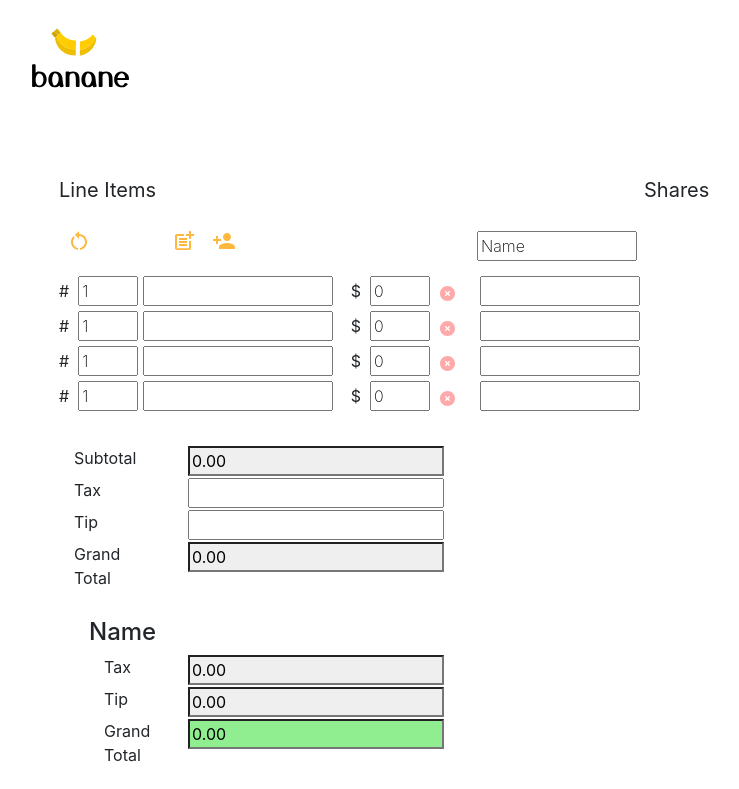
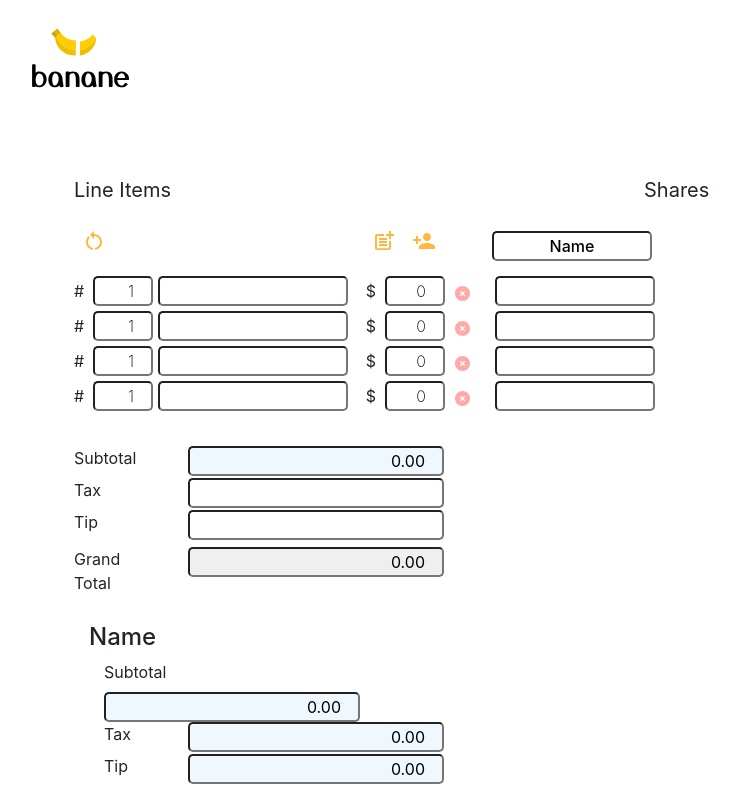
Before and after one commit to alivira/banane-split, a React (Create React App) app: page / in a window 1280 px wide. Shown: the top 789 px of the page, without its empty margins (11-750 px from the left). Built offline with nearby package versions, Linux system fonts and the light colour scheme.

Commit message:
added styling, fixed negative numbers, fixed divide by zero

```diff
--- a/src/App.css
+++ b/src/App.css
@@ -36,3 +36,24 @@
     transform: rotate(360deg);
   }
 }
+
+input{
+  border-radius: 5px;
+}
+
+input.total{
+  text-align: right;
+}
+
+input.quantity{
+  text-align: right;
+}
+
+input.shares{
+  text-align: center;
+}
+
+input.names{
+  text-align: center;
+  font-weight: 500;
+}
--- a/src/App.js
+++ b/src/App.js
@@ -50,10 +50,11 @@ class App extends Component {
   };
 
   handleUpdateBillValue = (counter, e) => {
+    var input = this.preventNegative(e);
     const counters = [...this.state.counters];
     const index = counters.indexOf(counter);
     counters[index] = { ...counter };
-    counters[index].value = e;
+    counters[index].value = input;
     this.setState({ counters });
     // this.updateUserTotalBreakdown();
     this.updateUserTotalBreakdownValue(
@@ -80,12 +81,13 @@ class App extends Component {
   };
 
   handleUpdateBillQuantity = (counter, e) => {
+    var input = this.preventNegative(e);
     const counters = [...this.state.counters];
     const index = counters.indexOf(counter);
     counters[index] = { ...counter };
-    counters[index].quantity = e;
+    counters[index].quantity = input;
     this.setState({ counters });
-    console.log("Updated quantity", e);
+    console.log("Updated quantity", input);
     this.updateUserTotalBreakdownValue(
       this.state.users,
       this.state.totals[0].tax,
@@ -99,7 +101,7 @@ class App extends Component {
     console.log("billID: ", newBillId);
     console.log("Bills: ", this.state.counters);
 
-    var newPortion = portion;
+    var newPortion = this.preventNegative(portion);
     if (!newPortion) {
       newPortion = 0;
     }
@@ -261,7 +263,10 @@ class App extends Component {
 
     for (let i = 0; i < user.bills.length; i++) {
       for (let j = 0; j < bills.length; j++) {
-        if (user.bills[i].billId === bills[j].id) {
+        if (
+          user.bills[i].billId === bills[j].id &&
+          this.findPortionTotals(bills[j].id) > 0
+        ) {
           total +=
             bills[j].value *
             bills[j].quantity *
@@ -301,7 +306,10 @@ class App extends Component {
 
     for (let i = 0; i < user.bills.length; i++) {
       for (let j = 0; j < bills.length; j++) {
-        if (user.bills[i].billId === bills[j].id) {
+        if (
+          user.bills[i].billId === bills[j].id &&
+          this.findPortionTotals(bills[j].id) > 0
+        ) {
           total +=
             bills[j].value *
             bills[j].quantity *
@@ -354,6 +362,10 @@ class App extends Component {
     count +=
       Number(this.state.totals[0].tax) + Number(this.state.totals[0].tip);
     return count;
+  };
+
+  preventNegative = (input) => {
+    return input < 0 ? 0 : input;
   };
 
   render() {
--- a/src/components/counter.jsx
+++ b/src/components/counter.jsx
@@ -9,6 +9,7 @@ class Counter extends Component {
           <form>
             # &nbsp;
             <input
+              className="quantity"
               type="number"
               style={{ fontWeight: "200", width: "60px" }}
               required
@@ -32,6 +33,7 @@ class Counter extends Component {
             ></input>
             &nbsp; &nbsp; $ &nbsp;
             <input
+              className="quantity"
               type="number"
               style={{ fontWeight: "200", width: "60px" }}
               required
@@ -54,7 +56,7 @@ class Counter extends Component {
           ></img>
 
           {this.props.users.map((user) => (
-            <div className="col" style={{ columnWidth: "50px" }}>
+            <div className="col">
               <User
                 user={user}
                 counter={this.props.counter}
--- a/src/components/counters.jsx
+++ b/src/components/counters.jsx
@@ -47,7 +47,6 @@ class Counters extends Component {
                 style={{
                   fontSize: "15pt",
                   fontWeight: "400",
-                  marginLeft: "-15px",
                 }}
               >
                 Line Items
@@ -60,7 +59,7 @@ class Counters extends Component {
           </div>
 
           <div className="row" style={{ paddingBottom: "15px" }}>
-            <div style={{ paddingRight: "65px" }}>
+            <div style={{ paddingRight: "250px", paddingLeft: "15px" }}>
               <IconButton color="primary" onClick={onReset}>
                 <RestartAltIcon />
               </IconButton>
@@ -71,7 +70,7 @@ class Counters extends Component {
               </IconButton>
             </div>
 
-            <div style={{ paddingRight: "218px" }}>
+            <div style={{ paddingRight: "33px" }}>
               <IconButton color="primary" onClick={onAddUser}>
                 <PersonAddIcon />
               </IconButton>
@@ -87,6 +86,7 @@ class Counters extends Component {
             ))}
           </div>
 
+          <div style={{ paddingLeft: "15px" }}>
             {counters.map((counter) => (
               <Counter
                 key={counter.id}
@@ -99,6 +99,7 @@ class Counters extends Component {
                 users={users}
               ></Counter>
             ))}
+          </div>
 
           <div style={{ paddingTop: "30px", marginLeft: "-15px" }}>
             <LineTotal
--- a/src/components/lineTotals.jsx
+++ b/src/components/lineTotals.jsx
@@ -11,8 +11,9 @@ class LineTotal extends Component {
             </div>
             <div className="col">
               <input
+                className="total"
                 name="subtotal"
-                style={{ backgroundColor: "#EFEFEF" }}
+                style={{ backgroundColor: "#f0f8ff" }}
                 type="number"
                 value={this.props.subtotal.toFixed(2)}
                 required
@@ -26,6 +27,7 @@ class LineTotal extends Component {
             </div>
             <div className="col">
               <input
+                className="total"
                 name="tax"
                 type="number"
                 value={this.getTax()}
@@ -41,6 +43,7 @@ class LineTotal extends Component {
             </div>
             <div className="col">
               <input
+                className="total"
                 name="tip"
                 type="number"
                 value={this.getTip()}
@@ -49,6 +52,7 @@ class LineTotal extends Component {
               ></input>
             </div>
           </div>
+          <div style={{ paddingTop: "5px" }}></div>
 
           <div className="row">
             <div className="col">
@@ -56,6 +60,7 @@ class LineTotal extends Component {
             </div>
             <div className="col">
               <input
+                className="total"
                 style={{ backgroundColor: "#EFEFEF" }}
                 value={this.props.grandtotal.toFixed(2)}
                 name="grandtotal"
--- a/src/components/user.jsx
+++ b/src/components/user.jsx
@@ -6,6 +6,7 @@ class User extends Component {
       <div>
         <form>
           <input
+            className="shares"
             type="number"
             required
             value={this.getValue()}
--- a/src/components/userTotals.jsx
+++ b/src/components/userTotals.jsx
@@ -5,18 +5,35 @@ class UserTotal extends Component {
     return (
       <div className="col" style={{ paddingTop: "10px" }}>
         <form>
-          {/* Tax */}
           <div className="row">
             <h4>{this.props.user.name}</h4>
           </div>
+          {/* SubTotal */}
+          <div className="row">
+            <div className="col">
+              <label>Subtotal</label>
+            </div>
+            <div className="col">
+              <input
+                className="total"
+                name="Subtotal"
+                style={{ backgroundColor: "#f0f8ff", borderRadius: "5px" }}
+                type="number"
+                value={this.props.user.total.toFixed(2)}
+                required
+              ></input>
+            </div>
+          </div>
+          {/* Tax */}
           <div className="row">
             <div className="col">
               <label>Tax</label>
             </div>
             <div className="col">
               <input
+                className="total"
                 name="Tax"
-                style={{ backgroundColor: "#EFEFEF" }}
+                style={{ backgroundColor: "#f0f8ff" }}
                 type="number"
                 value={this.props.user.tax.toFixed(2)}
                 required
@@ -30,14 +47,16 @@ class UserTotal extends Component {
             </div>
             <div className="col">
               <input
+                className="total"
                 name="Tip"
-                style={{ backgroundColor: "#EFEFEF" }}
+                style={{ backgroundColor: "#f0f8ff" }}
                 type="number"
                 value={this.props.user.tip.toFixed(2)}
                 required
               ></input>
             </div>
           </div>
+          <div style={{ paddingTop: "5px" }}></div>
           {/* GrandTotal */}
           <div className="row">
             <div className="col">
@@ -45,6 +64,7 @@ class UserTotal extends Component {
             </div>
             <div className="col">
               <input
+                className="total"
                 name="GrandTotal"
                 style={{ backgroundColor: "lightgreen" }}
                 type="number"
--- a/src/components/username.jsx
+++ b/src/components/username.jsx
@@ -8,8 +8,9 @@ class UserName extends Component {
       <div>
         <form>
           <input
+            className="names"
             type="string"
-            style={{ fontWeight: "200", width: "160px" }}
+            style={{ width: "160px" }}
             required
             value={this.getName()}
             onChange={(e) =>
```
Lines whose indentation alone changed are shown as unchanged.
